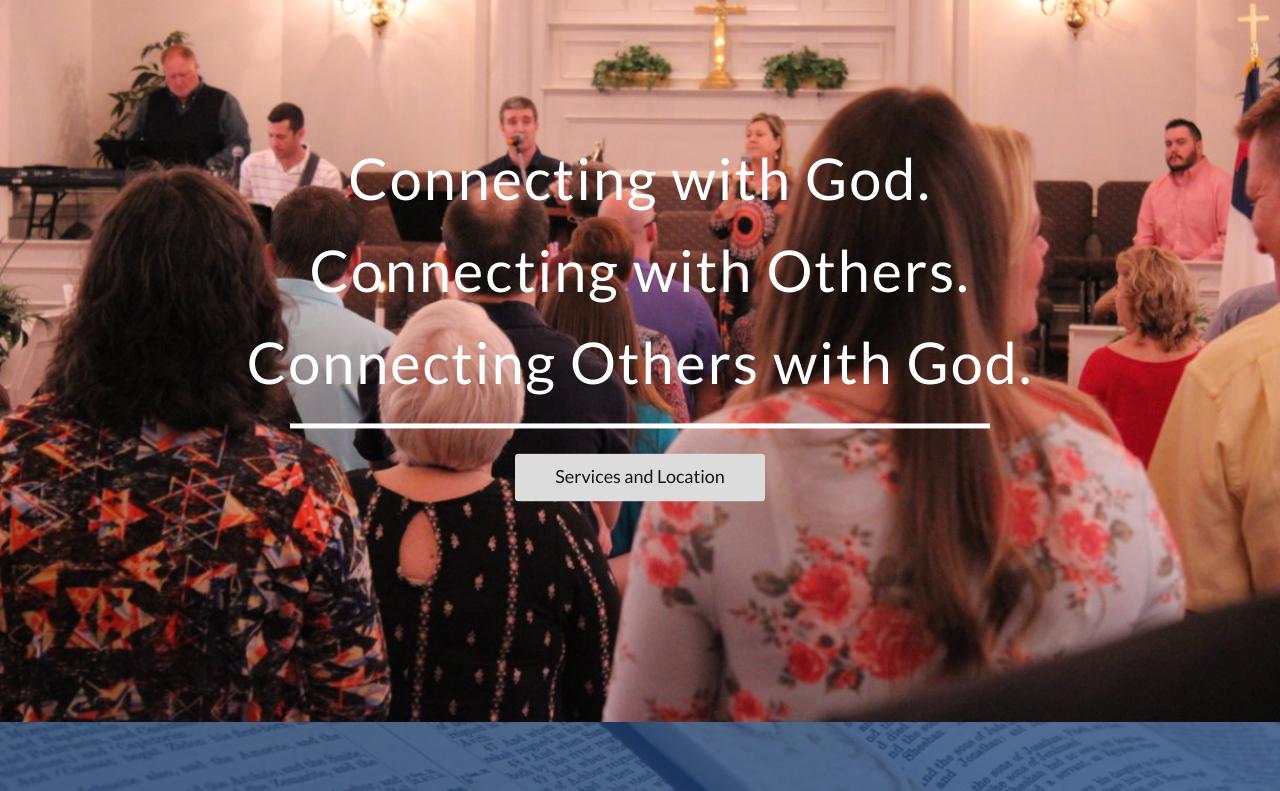
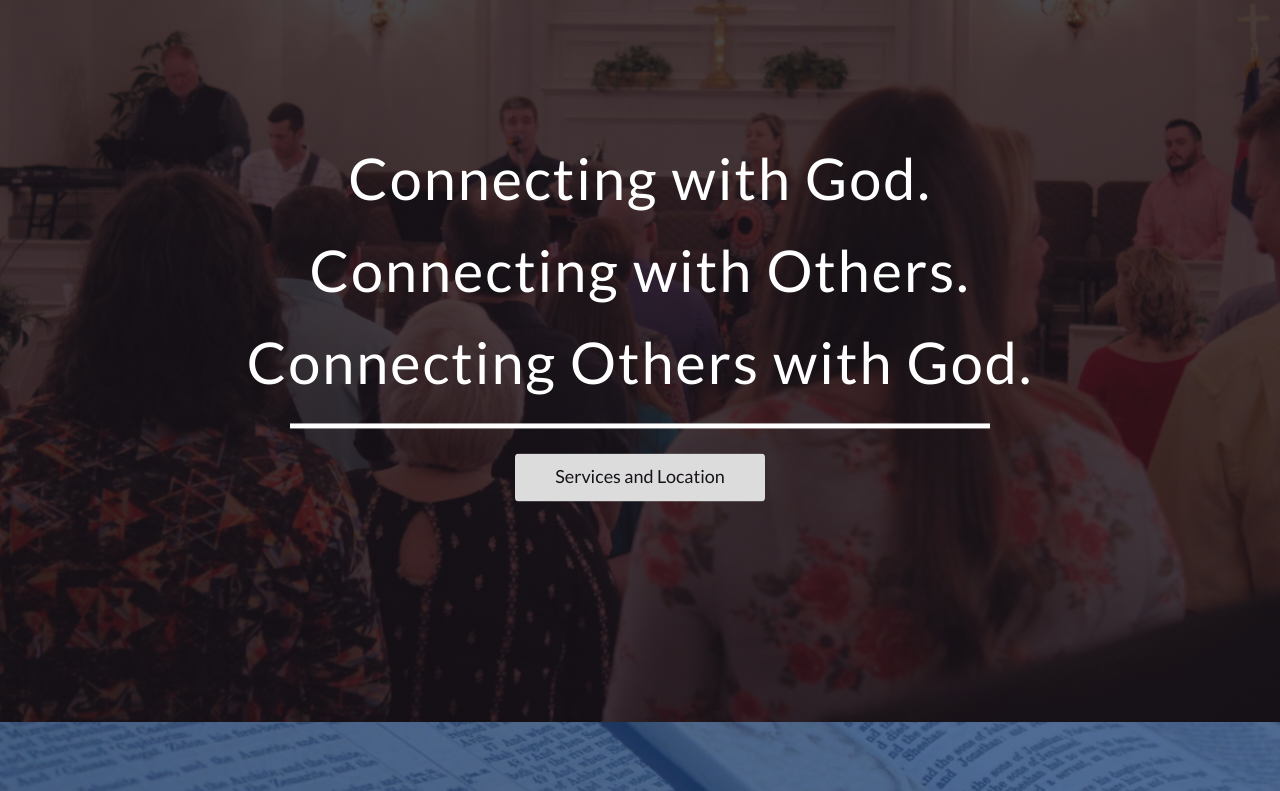
Before and after one commit to ba-batten/PrincetonBaptist, a plain HTML site: page index.html in a window 1280 px wide. Shown: the part 78-869 px from the top of the page. Drawn offline with nearby package versions, Linux system fonts and the light colour scheme; some packages are replaced by stand-ins of ours; a script that the page names is missing.

Commit message:
Move .parallax {background-attachment: fixed} to @media screen and (min-width: 768)

```diff
--- a/css/styles.css
+++ b/css/styles.css
@@ -99,7 +99,6 @@ Section styles
   background-position: center;
   background-size: cover;
   background-repeat: no-repeat;
-  background-attachment: fixed;
 }
 
 /* Home styles */
@@ -107,8 +106,8 @@ Section styles
 .home {
   width: 100%;
   height: 100vh;
-  background-image: url("../images/congregation-small.jpg");
-  /* background-image: -webkit-gradient(
+  /* background-image: url("../images/congregation-small.jpg"); */
+  background-image: -webkit-gradient(
     linear, left top, left bottom, from(rgba(23, 18, 25, 0.79)), to(rgba(23, 18, 25, 0.79))),
     url("../images/congregation-small.jpg");
   background-image: -webkit-linear-gradient(
@@ -119,7 +118,7 @@ Section styles
     url("../images/congregation-small.jpg");
   background-image: linear-gradient(
     rgba(23, 18, 25, 0.79), rgba(23, 18, 25, 0.79)),
-    url("../images/congregation-small.jpg"); */
+    url("../images/congregation-small.jpg");
   background-position: center;
   background-size: 100%;
   background-size: cover;
@@ -646,6 +645,10 @@ Modal styles
     width: 250px;
   }
 
+  .parallax {
+    background-attachment: fixed;
+  }
+
   /*
   About styles
   */
```
